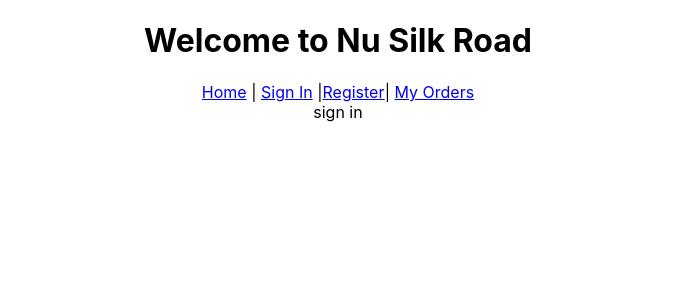
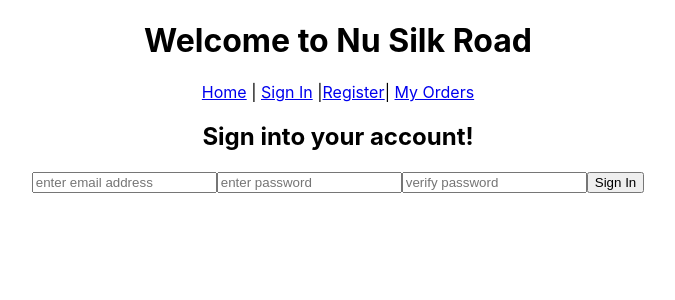
Before and after one commit to JCorley44/graceshopper, a React (Create React App) app: page /sign-in in a window 1280 px wide. Shown: the top 300 px of the page, without its empty margins (302-977 px from the left). Built offline with nearby package versions, Linux system fonts and the light colour scheme.

Commit message:
Created signin form.

```diff
--- a/api/UsersRouter.js
+++ b/api/UsersRouter.js
@@ -54,7 +54,9 @@ usersRouter.post("/login", async (req, res) => {
 				process.env.JWT_SECRET
 			);
 			console.log("user at line 30 /login", user);
-			res.send({ message: "User is successfully logged in", token: token });
+			user.token = token;
+			user.message = "User is successfully logged in";
+			res.send(user);
 		} else {
 			res.status(401).send({ message: "Password entered is not valid." });
 		}
--- a/db/users.js
+++ b/db/users.js
@@ -61,6 +61,7 @@ async function getUserByEmail(email) {
 			[email]
 		);
 
+		delete user.password;
 		return user;
 	} catch (error) {
 		console.log("error getting user by email");
--- a/src/App.js
+++ b/src/App.js
@@ -34,7 +34,7 @@ function App() {
 
 	return (
 		<div className="App">
-			<Navbar />
+			<Navbar user={user} setUser={setUser} />
 			<Route exact path="/">
 				<Home />
 			</Route>
@@ -48,7 +48,13 @@ function App() {
 				/>
 			</Route>
 			<Route path="/sign-in">
-				<SignIn />
+				<SignIn
+					user={user}
+					setUser={setUser}
+					baseURL={baseURL}
+					errorMessage={errorMessage}
+					setErrorMessage={setErrorMessage}
+				/>
 			</Route>
 			<Route path="/my-orders">
 				<MyOrders />
--- a/src/components/SignIn.js
+++ b/src/components/SignIn.js
@@ -1,5 +1,88 @@
-function SignIn() {
-  return <>sign in</>;
+import { useHistory } from "react-router";
+import { useState } from "react/cjs/react.development";
+
+function SignIn(props) {
+	const [email, setEmail] = useState("");
+	const [username, setUsername] = useState("");
+	const [password, setPassword] = useState("");
+	const [confirmPassword, setConfirmPassword] = useState("");
+
+	const baseURL = props.baseURL;
+	const history = useHistory();
+
+	function checkPassword() {
+		password === confirmPassword
+			? props.setErrorMessage("")
+			: props.setErrorMessage("passwords do not match ya fool");
+	}
+
+	const handleSubmit = async (e) => {
+		e.preventDefault();
+		checkPassword();
+		// console.log("Line 22 in handleSubmit");
+
+		//Sends an object to api/usersRouter POST Function containing {username, email, password}.
+		const resp = await fetch(`${baseURL}users/login`, {
+			method: "POST",
+			headers: {
+				"Content-Type": "application/json",
+			},
+			body: JSON.stringify({
+				email,
+				password,
+			}),
+		});
+		// console.log("Line 35 in handleSubmit");
+
+		// Receives back a single object containing {username, email, password, token}.
+		const info = await resp.json();
+		console.log(info);
+
+		//Sets token in Local Storage.
+		localStorage.setItem("token", info.token);
+
+		//user and setUser are passed from app.js as props. Here we are setting the user state with the user information.
+		props.setUser({
+			id: info.id,
+			username: info.username,
+			email: info.email,
+			token: info.token,
+		});
+
+		//Sending us back to the Home page.
+		history.push("/");
+	};
+
+	return (
+		<>
+			<h2>Sign into your account!</h2>
+			<form onSubmit={handleSubmit}>
+				<input
+					onChange={(e) => setEmail(e.target.value)}
+					minLength={8}
+					type={"text"}
+					placeholder={"enter email address"}
+					value={email}
+				></input>
+				<input
+					onChange={(e) => setPassword(e.target.value)}
+					minLength={8}
+					type={"password"}
+					placeholder={"enter password"}
+					value={password}
+				></input>
+				<input
+					onChange={(e) => setConfirmPassword(e.target.value)}
+					minLength={8}
+					type={"password"}
+					placeholder={"verify password"}
+					value={confirmPassword}
+				></input>
+				<button>Sign In</button>
+			</form>
+			<p>{props.errorMessage}</p>
+		</>
+	);
 }
 
 export default SignIn;
```
Lines whose indentation alone changed are shown as unchanged.
